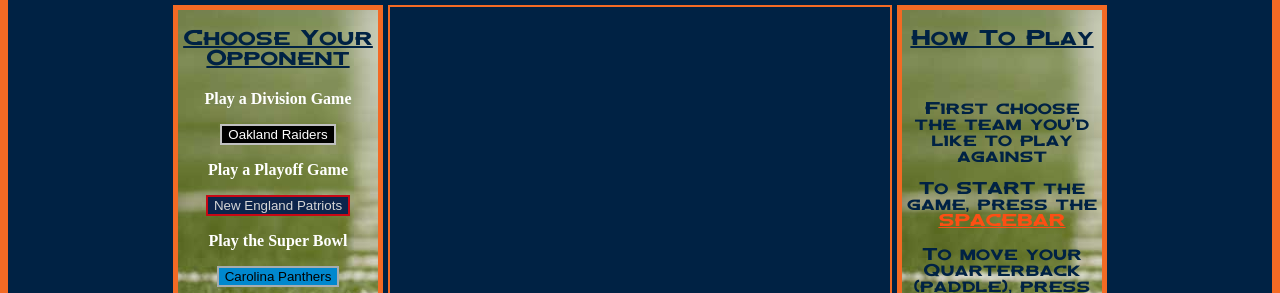
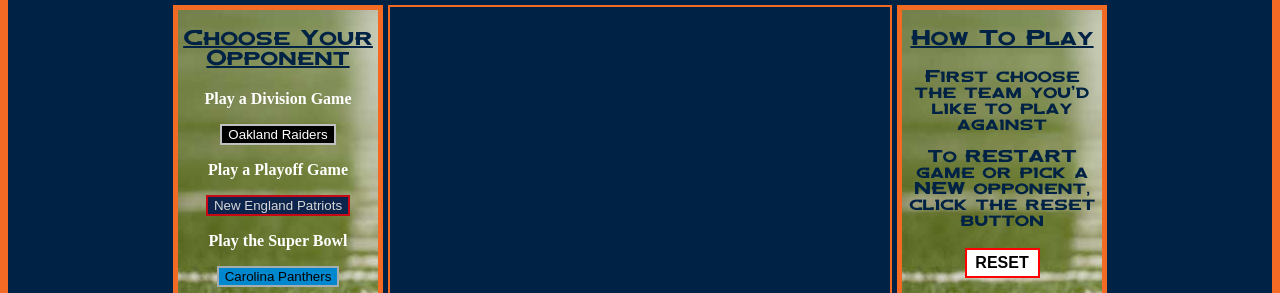
Before and after one commit to CHZMKL/game-time, a website: page index.html in a window 1280 px wide. Shown: the part 177-470 px from the top of the page. Drawn offline with Linux system fonts and the light colour scheme.

Commit message:
reset button working

```diff
--- a/index.html
+++ b/index.html
@@ -32,11 +32,11 @@
 
   <section class="instructions">
     <p class="how-to">How To Play</p>
-      <p class="play">
+        <li>First choose the team you'd like to play against</br></br></li>
+        <li>To RESTART game or pick a NEW opponent, click the reset button</li>
       </br>
-        <li>First choose the team you'd like to play against</br></br></li>
-        <li>To START the game, press the <span>SPACEBAR</span></li>
-      </br>
+        <button class="reset">RESET</button>
+      </br></br>
         <li>To move your Quarterback (paddle), press <span>left arrow</span> or <span>right arrow</span> keys</br></br></li>
         <li>Each brick is worth <span>One Point</span></br></br></li>
       </p>
--- a/styles.css
+++ b/styles.css
@@ -94,6 +94,15 @@
   margin:auto;
 }
 
+.reset {
+  background-color:#FFFFFF ;
+  color: #000000;
+  border: solid red 2px;
+  width: 75px;
+  height: 30px;
+  font-weight: bold;
+  font-size: 16px;
+}
 canvas {
   margin: 10px 5px;
   order: 2;
```
Also changed, not shown: lib/index.js.
